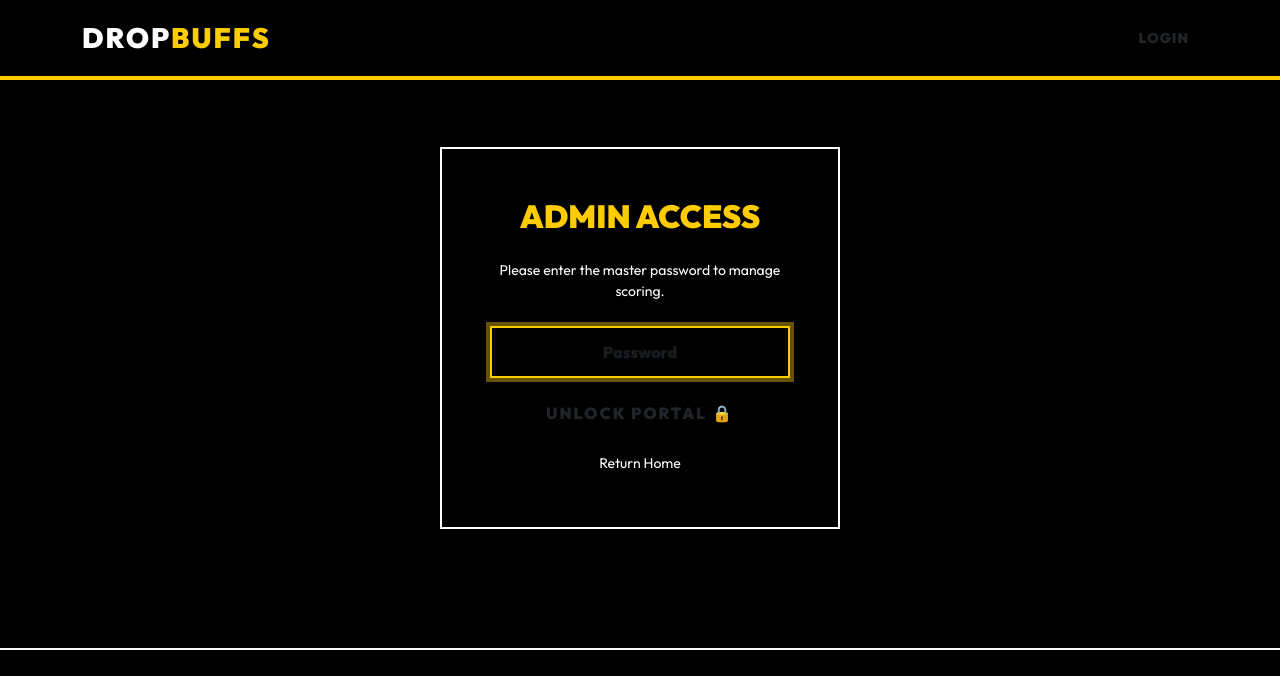
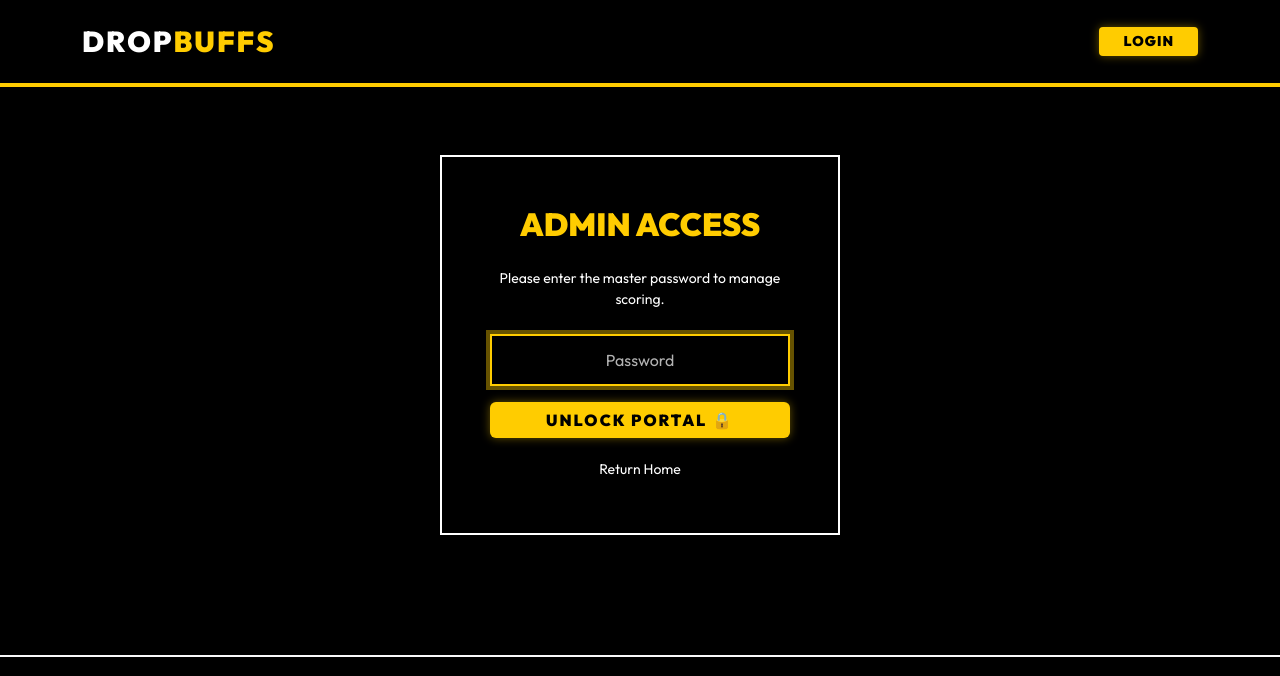
Before and after one commit to ktwom22/survivor, a Flask app: page /admin/scoring in a window 1280 px wide. Shown: the top 676 px of the page. Run offline with Flask 3, Linux system fonts and the light colour scheme.

Commit message:
player id

```diff
--- a/templates/layout.html
+++ b/templates/layout.html
@@ -26,7 +26,7 @@
 
     <meta property="twitter:card" content="summary_large_image">
     <meta property="twitter:title" content="Survivor 50 | Fantasy League Tournament">
-    <meta property="twitter:description" content="Join the global Survivor 50 draft. The ultimate fantasy game for CBS Survivor fans.">
+    <meta property="twitter:description" content="Join the global Survivor 50 draft.">
 
     <link href="https://cdn.jsdelivr.net/npm/bootstrap@5.3.2/dist/css/bootstrap.min.css" rel="stylesheet">
     <link href="https://fonts.googleapis.com/css2?family=Outfit:wght@400;900&display=swap" rel="stylesheet">
@@ -35,8 +35,8 @@
         :root {
             --bg: #000000;
             --accent: #ffcc00;
-            --border: #ffffff; /* Shifted from slate to Pure White for maximum pop */
-            --card-bg: #000000; /* Deep black cards */
+            --border: #ffffff;
+            --card-bg: #000000;
             --text-high: #ffffff;
             --text-accent: #ffcc00;
         }
@@ -51,21 +51,43 @@
             -webkit-font-smoothing: antialiased;
         }
 
-        /* Fixed Navigation */
+        /* FIXED NAVIGATION & TOP RIGHT BUTTONS */
         .nav-custom {
             background: #000000;
-            border-bottom: 4px solid var(--accent); /* Thicker accent line */
-            padding: 12px 0;
+            border-bottom: 4px solid var(--accent);
+            padding: 15px 0;
             position: sticky;
             top: 0;
             z-index: 1030;
         }
 
+        .navbar-brand { font-size: 1.8rem !important; }
+
+        /* Login Button - Solid Gold, Black Text */
+        .btn-accent {
+            background-color: var(--accent) !important;
+            color: #000000 !important;
+            border: none !important;
+            font-weight: 900 !important;
+            text-transform: uppercase;
+            letter-spacing: 1px;
+            box-shadow: 0 0 10px rgba(255, 204, 0, 0.4);
+        }
+
+        /* Home Button - Pure White Border */
+        .btn-outline-light {
+            border: 2px solid #ffffff !important;
+            color: #ffffff !important;
+            background: transparent !important;
+            font-weight: 900 !important;
+            text-transform: uppercase;
+        }
+
         /* MAX CONTRAST CARDS */
         .pro-card {
             background: var(--card-bg);
-            border: 2px solid var(--border); /* White border on black */
-            border-radius: 0px; /* Sharper, more aggressive look */
+            border: 2px solid var(--border);
+            border-radius: 0px;
             padding: 20px;
             margin-bottom: 12px;
             transition: all 0.2s ease;
@@ -77,19 +99,22 @@
             box-shadow: 0 0 15px rgba(255, 204, 0, 0.3);
         }
 
-        /* Utility Classes */
+        /* UTILITY & TEXT CONTRAST */
         .fw-900 { font-weight: 900; }
         .uppercase { text-transform: uppercase; }
         .ls-1 { letter-spacing: 1px; }
         .ls-2 { letter-spacing: 2px; }
         .text-accent { color: var(--text-accent) !important; }
 
-        /* Force any grey text to White */
-        .text-white-50, .text-muted, .small { color: #ffffff !important; opacity: 1 !important; }
+        /* Force all muted/small text to PURE WHITE */
+        .text-white-50, .text-muted, .small, p, span, .lead {
+            color: #ffffff !important;
+            opacity: 1 !important;
+        }
 
-        /* Form Contrast Fixes */
+        /* FORM FIELD & PLACEHOLDER FIXES */
         label {
-            color: var(--text-accent) !important; /* Labels now Gold for visibility */
+            color: var(--text-accent) !important;
             font-weight: 900;
             text-transform: uppercase;
             margin-bottom: 10px;
@@ -99,11 +124,18 @@
 
         .form-control {
             background-color: #000 !important;
-            border: 2px solid #ffffff !important; /* Pure white input borders */
-            color: #fff !important;
+            border: 2px solid #ffffff !important;
+            color: #ffffff !important; /* Typed text is pure white */
             padding: 12px;
             border-radius: 0px;
             font-weight: 900;
+        }
+
+        /* FIX: Makes "Sample Text" (Placeholder) visible */
+        .form-control::placeholder {
+            color: #ffffff !important;
+            opacity: 0.7 !important;
+            font-weight: 400;
         }
 
         .form-control:focus {
@@ -113,7 +145,6 @@
 
         /* Bootstrap Modal High Contrast */
         .modal-backdrop { z-index: 1040 !important; opacity: 0.9 !important; }
-        .modal { z-index: 1050 !important; }
         .modal-content {
             background-color: #000 !important;
             border: 3px solid var(--accent) !important;
@@ -124,21 +155,14 @@
         /* Flash Message Styling */
         .alert-accent {
             border: 4px solid var(--accent);
-            color: #000;
-            background: var(--accent);
+            color: #000 !important;
+            background: var(--accent) !important;
             font-weight: 900;
             border-radius: 0px;
             text-transform: uppercase;
         }
 
-        /* Mobile specific adjustments */
-        @media (max-width: 576px) {
-            .container { padding-left: 15px; padding-right: 15px; }
-            .display-4 { font-size: 2.2rem; }
-            .btn-mobile-stack { width: 100%; margin-bottom: 8px; }
-        }
-
-        /* Custom Scrollbar - High Contrast White/Gold */
+        /* Custom Scrollbar */
         ::-webkit-scrollbar { width: 12px; }
         ::-webkit-scrollbar-track { background: #000; }
         ::-webkit-scrollbar-thumb {
@@ -146,28 +170,22 @@
             border: 3px solid #000000;
         }
         ::-webkit-scrollbar-thumb:hover { background: var(--accent); }
-
-        /* Secondary Buttons Pop */
-        .btn-outline-light {
-            border: 2px solid #ffffff !important;
-            font-weight: 900 !important;
-        }
     </style>
 </head>
 <body>
 
     <nav class="navbar navbar-dark nav-custom mb-3 mb-md-4">
         <div class="container d-flex justify-content-between align-items-center">
-            <a class="navbar-brand fw-900 fs-3 m-0 uppercase ls-2" href="/">
+            <a class="navbar-brand fw-900 uppercase ls-2" href="/">
                 DROP<span class="text-accent">BUFFS</span>
             </a>
 
             <div class="d-flex gap-2">
                 {% if session.user_id %}
-                    <a href="/" class="btn btn-dark btn-sm fw-900 uppercase ls-1 border-light d-none d-sm-inline-block" style="border-width: 2px;">Home</a>
-                    <a href="{{ url_for('logout') }}" class="btn btn-outline-danger btn-sm fw-900 uppercase ls-1" style="border-width: 2px; color: #ff4444; border-color: #ff4444 !important;">Logout</a>
+                    <a href="/" class="btn btn-outline-light btn-sm fw-900 uppercase ls-1 px-3">Home</a>
+                    <a href="{{ url_for('logout') }}" class="btn btn-outline-danger btn-sm fw-900 uppercase ls-1 px-3" style="color: #ff4444 !important; border-color: #ff4444 !important; border-width: 2px;">Logout</a>
                 {% else %}
-                    <a href="{{ url_for('login') }}" class="btn btn-accent btn-sm fw-900 uppercase ls-1 text-dark">Login</a>
+                    <a href="{{ url_for('login') }}" class="btn btn-accent btn-sm fw-900 uppercase ls-1 px-4">Login</a>
                 {% endif %}
             </div>
         </div>
```
